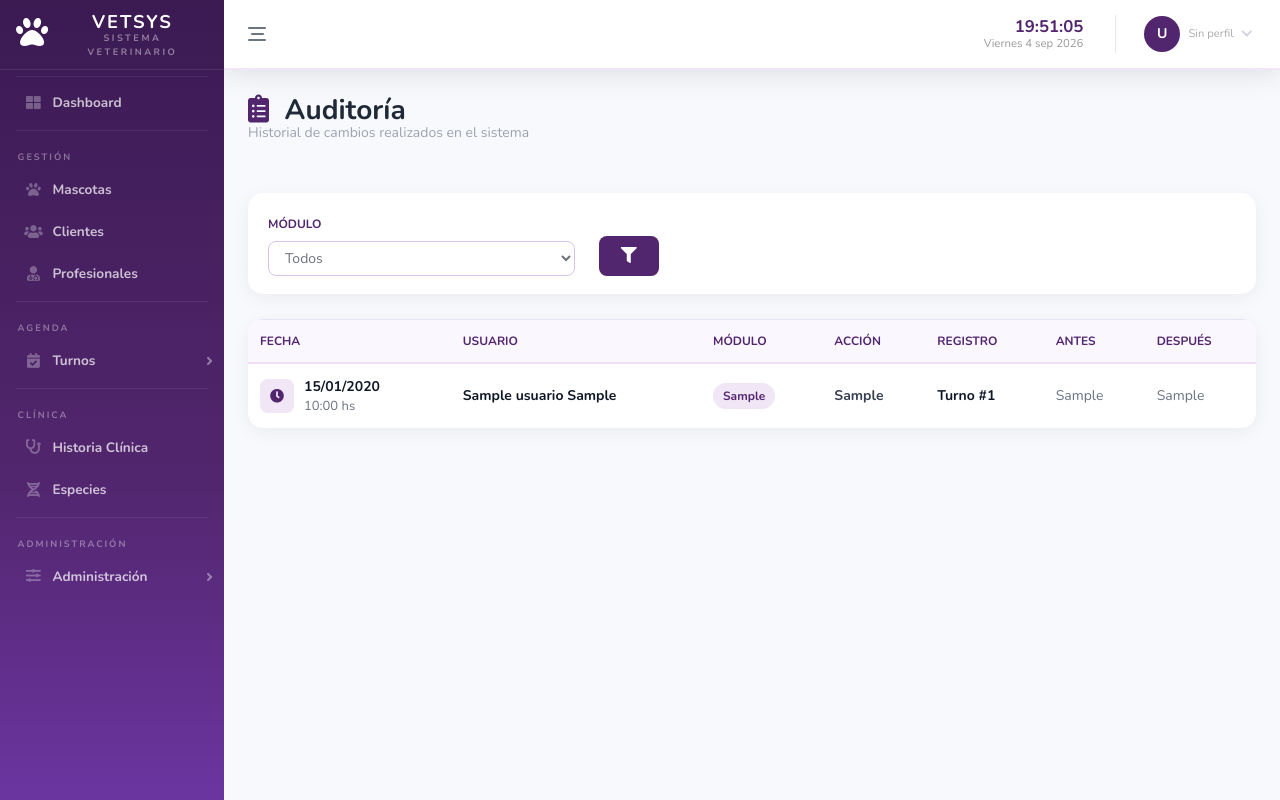
After one commit to andreacmorel/SoftwareVet, a PHP site: page /SoftwareVet/modules/audit/index.php in a window 1280 px wide. The commit adds this page. Run offline with PHP 8.4, Linux system fonts and the light colour scheme; tables that the repository leaves empty or names only in its code hold one stand-in row (values such as "Sample post").

Commit message:
Agrega auditoria de turnos y mejoras de diseño

```diff
--- a/app/menu.php
+++ b/app/menu.php
@@ -98,7 +98,9 @@ $menuAdmin = [
     ['path' => '/modules/users/index.php',          'icon' => 'fa-users',       'label' => 'Usuarios'],
     ['path' => '/modules/profiles/index.php',       'icon' => 'fa-user-shield', 'label' => 'Perfiles'],
     ['path' => '/modules/system_modules/index.php', 'icon' => 'fa-layer-group', 'label' => 'Módulos'],
+    ['path' => '/modules/audit/index.php',          'icon' => 'fa-clipboard-list', 'label' => 'Auditoría'],
 ];
+
 ?>
 
 <!DOCTYPE html>
--- a/modules/appointments/controllers/appointmentController.php
+++ b/modules/appointments/controllers/appointmentController.php
@@ -184,7 +184,8 @@ class AppointmentController{
                 $hora,
                 $motivo,
                 $id_profesional,
-                $id_mascota
+                $id_mascota,
+                $_SESSION['id_usuario']
             )) {
                 header("Location: index.php?updated=1");
                 exit;
@@ -208,7 +209,7 @@ class AppointmentController{
     $estado = $_POST['estado'] ?? '';
 
     if ($id_turno > 0 && in_array($estado, $estados_validos)) {
-        $this->model->updateStatus($id_turno, $estado);
+        $this->model->updateStatus($id_turno, $estado, $_SESSION['id_usuario']);
     }
 
     header("Location: index.php?status=1");
--- /dev/null
+++ b/modules/audit/index.php
@@ -0,0 +1,272 @@
+<?php
+
+require_once __DIR__ . '/../../settings/conexion.php';
+require_once '../../app/menu.php';
+
+$modulo = $_GET['modulo'] ?? '';
+
+$where = "";
+
+if (!empty($modulo)) {
+    $moduloSeguro = $conexion->real_escape_string($modulo);
+    $where = "WHERE a.modulo = '$moduloSeguro'";
+}
+
+// Trae auditorías
+$sql = "SELECT
+            a.*,
+            CONCAT(u.nombre, ' ', u.apellido) AS nombre_usuario,
+            m.nombre_mascota
+        FROM auditoria a
+        INNER JOIN usuario u
+            ON a.id_usuario = u.id_usuario
+        LEFT JOIN mascota m
+            ON a.modulo = 'Mascotas'
+            AND a.id_registro = m.id_mascota
+        $where
+        ORDER BY a.fecha DESC";
+
+$resultado = mysqli_query($conexion, $sql);
+
+?>
+
+<!DOCTYPE html>
+<html lang="es">
+
+<head>
+    <meta charset="utf-8">
+    <title>Auditoría</title>
+
+    <link href="../../vendor/fontawesome-free/css/all.min.css" rel="stylesheet">
+    <link href="../../css/sb-admin-2.min.css" rel="stylesheet">
+    <link href="/SoftwareVet/css/index_style.css" rel="stylesheet">
+</head>
+
+<body>
+
+<div class="container-fluid">
+
+    <!-- ENCABEZADO -->
+    <div class="d-flex justify-content-between align-items-center flex-wrap mb-4">
+
+        <div>
+            <h1 class="h3 page-title">
+                <i class="fas fa-clipboard-list mr-2"></i>
+                Auditoría
+            </h1>
+
+            <div class="page-subtitle">
+                Historial de cambios realizados en el sistema
+            </div>
+        </div>
+
+    </div>
+
+
+    <!-- FILTRO -->
+    <form method="GET" class="filter-card">
+
+        <div class="row align-items-end">
+
+            <div class="col-md-4">
+
+                <label>Módulo</label>
+
+                <select name="modulo" class="form-control">
+
+                    <option value="">Todos</option>
+
+                    <option value="Mascotas"
+                        <?= ($modulo == 'Mascotas') ? 'selected' : '' ?>>
+                        Mascotas
+                    </option>
+
+                    <option value="Turnos"
+                        <?= ($modulo == 'Turnos') ? 'selected' : '' ?>>
+                        Turnos
+                    </option>
+
+                </select>
+
+            </div>
+
+
+            <div class="col-md-2">
+
+                <button type="submit" class="btn btn-purple">
+                    <i class="fas fa-filter"></i>
+                </button>
+
+            </div>
+
+        </div>
+
+    </form>
+
+
+    <!-- TABLA -->
+    <div class="table-card">
+
+        <div class="table-responsive">
+
+            <table class="table table-hover" width="100%">
+
+                <thead>
+
+                    <tr>
+                        <th>Fecha</th>
+                        <th>Usuario</th>
+                        <th>Módulo</th>
+                        <th>Acción</th>
+                        <th>Registro</th>
+                        <th>Antes</th>
+                        <th>Después</th>
+                    </tr>
+
+                </thead>
+
+                <tbody>
+
+                <?php if ($resultado && mysqli_num_rows($resultado) > 0): ?>
+
+                    <?php while ($fila = mysqli_fetch_assoc($resultado)): ?>
+
+                        <tr>
+
+                            <!-- FECHA -->
+                            <td>
+
+                                <div class="d-flex align-items-center">
+
+                                    <span class="turno-icon">
+                                        <i class="fas fa-clock"></i>
+                                    </span>
+
+                                    <div>
+
+                                        <div class="turno-date">
+                                            <?= date('d/m/Y', strtotime($fila['fecha'])) ?>
+                                        </div>
+
+                                        <div class="turno-hour">
+                                            <?= date('H:i', strtotime($fila['fecha'])) ?> hs
+                                        </div>
+
+                                    </div>
+
+                                </div>
+
+                            </td>
+
+
+                            <!-- USUARIO -->
+                            <td>
+
+                                <div class="user-name">
+                                    <?= htmlspecialchars($fila['nombre_usuario']) ?>
+                                </div>
+
+                            </td>
+
+
+                            <!-- MODULO -->
+                            <td>
+
+                                <span class="badge-total">
+
+                                    <?php if ($fila['modulo'] == 'Mascotas'): ?>
+
+                                        <i class="fas fa-paw mr-1"></i>
+
+                                    <?php elseif ($fila['modulo'] == 'Turnos'): ?>
+
+                                        <i class="fas fa-calendar-check mr-1"></i>
+
+                                    <?php endif; ?>
+
+                                    <?= htmlspecialchars($fila['modulo']) ?>
+
+                                </span>
+
+                            </td>
+
+
+                            <!-- ACCION -->
+                            <td>
+
+                                <strong>
+                                    <?= htmlspecialchars($fila['accion']) ?>
+                                </strong>
+
+                            </td>
+
+
+                            <!-- REGISTRO -->
+                            <td>
+
+                                <?php if ($fila['modulo'] == 'Mascotas'): ?>
+
+                                    <div class="pet-name">
+                                        <?= htmlspecialchars($fila['nombre_mascota']) ?>
+                                    </div>
+
+                                <?php else: ?>
+
+                                    <div class="dato-valor">
+                                        Turno #<?= htmlspecialchars($fila['id_registro']) ?>
+                                    </div>
+
+                                <?php endif; ?>
+
+                            </td>
+
+
+                            <!-- ANTES -->
+                            <td class="dato-muted">
+                                <?= htmlspecialchars($fila['datos_anteriores']) ?>
+                            </td>
+
+
+                            <!-- DESPUES -->
+                            <td class="dato-muted">
+                                <?= htmlspecialchars($fila['datos_nuevos']) ?>
+                            </td>
+
+                        </tr>
+
+                    <?php endwhile; ?>
+
+
+                <?php else: ?>
+
+                    <tr>
+
+                        <td colspan="7" class="text-center text-muted py-4">
+
+                            <i class="fas fa-search mr-1"></i>
+
+                            No se encontraron registros de auditoría.
+
+                        </td>
+
+                    </tr>
+
+                <?php endif; ?>
+
+                </tbody>
+
+            </table>
+
+        </div>
+
+    </div>
+
+</div>
+
+
+<script src="../../vendor/jquery/jquery.min.js"></script>
+<script src="../../vendor/bootstrap/js/bootstrap.bundle.min.js"></script>
+<script src="../../js/sb-admin-2.min.js"></script>
+
+</body>
+</html>
--- a/modules/pets/controllers/petController.php
+++ b/modules/pets/controllers/petController.php
@@ -205,8 +205,9 @@ class PetController{
 
         if (empty($erroresCampos)) {
             if ($this->model->update(
-                $id,$nombre,$fecha_nacimiento,$sexo,
-                $peso,$color,$edad,$unidad_edad,$id_especie,$id_cliente
+                $id,$nombre,$fecha_nacimiento,$sexo,$peso,$color,$edad,
+                $unidad_edad,$id_especie,$id_cliente,
+                $_SESSION['id_usuario']
 
             )) {
                 header("Location: index.php?updated=1");
```
Also changed, not shown: modules/appointments/models/appointmentModel.php (+211 -2 lines), modules/pets/models/petModel.php (+108 -4 lines).
